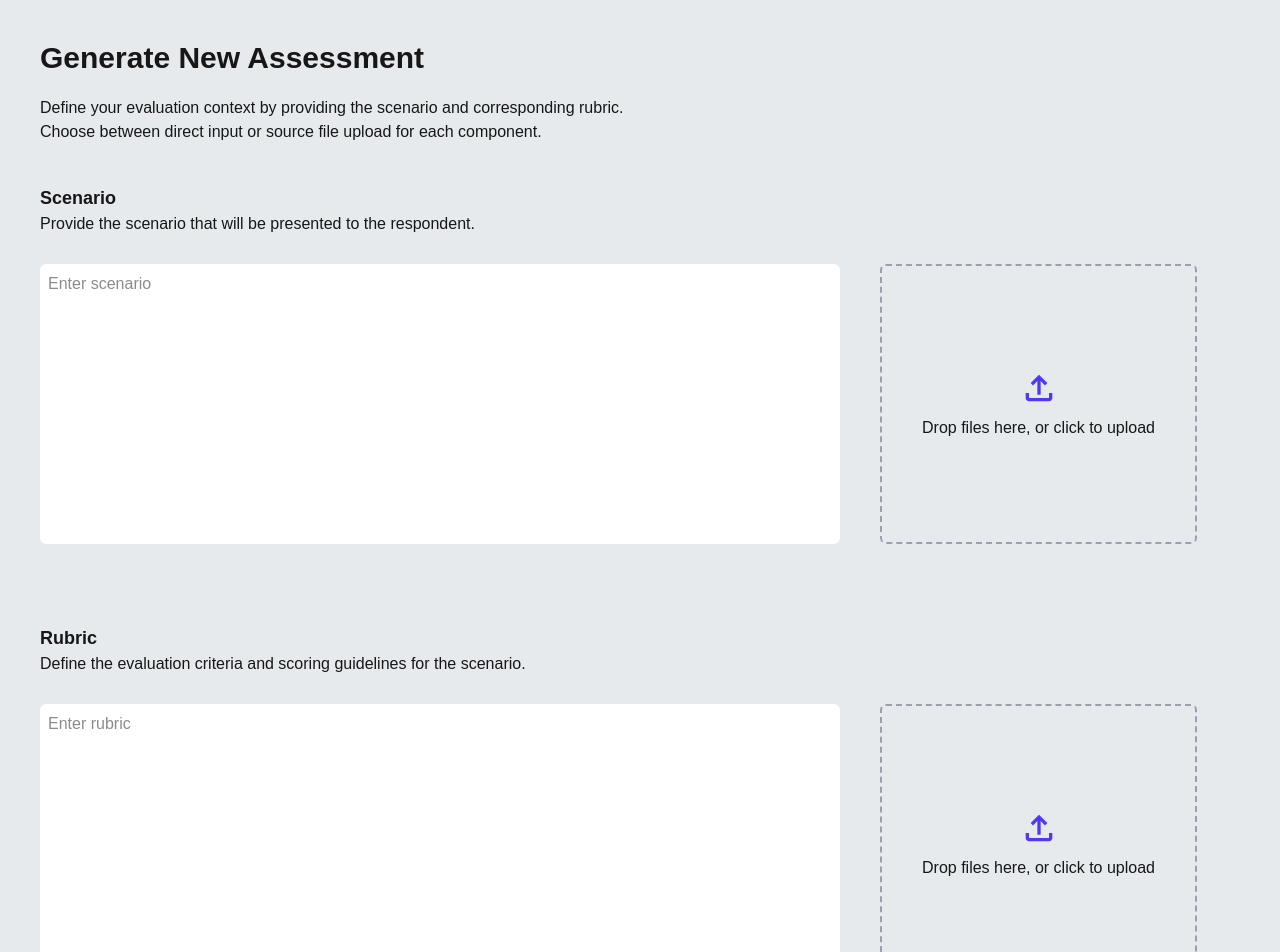
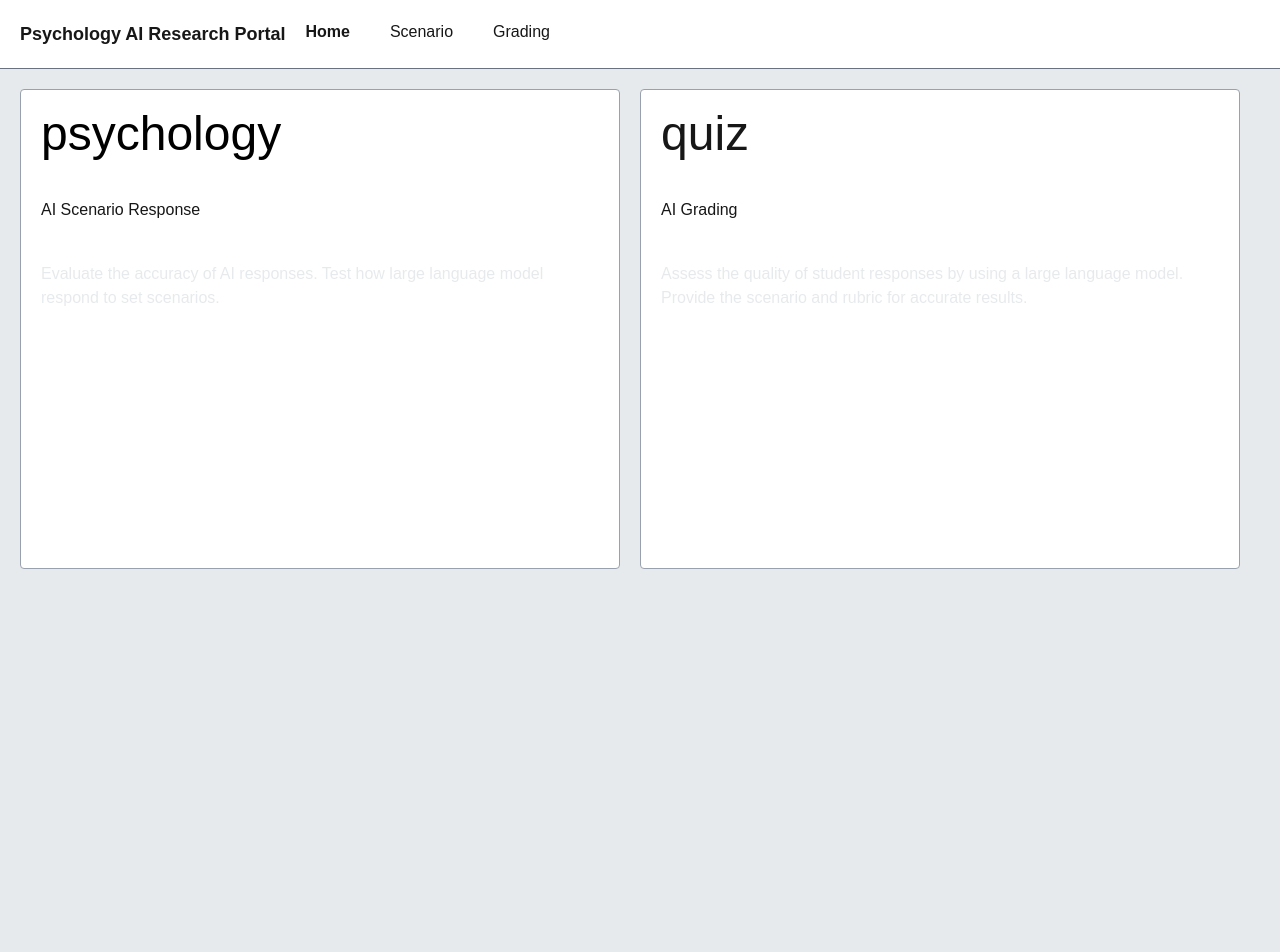
Before and after one commit to distortion1657/survey-agent, a Next.js app in the folder frontend/: page / in a window 1280 px wide. Shown: the top 952 px of the page. After the commit the page ends 800 px from the top, so only its background shows below. Built offline with nearby package versions, Linux system fonts and the light colour scheme.

Commit message:
feat: Migrated the previous page to a separate 'scenario' page, and built a better landing page

```diff
--- a/frontend/app/page.tsx
+++ b/frontend/app/page.tsx
@@ -1,139 +1,53 @@
-'use client'
-import { useState } from "react";
-import Image from "next/image";
-import axios from "axios";
-import { API } from "@/lib/api";
+"use client"
 import { useRouter } from "next/navigation";
+import Navbar from "./components/navbar";
+export default function Home(){
 
-export default function Home() {
-  const router = useRouter();
-  const [error, setError] = useState<string>('');
-  const [scenario, setScenario] = useState<string>('');
-  const [rubric, setRubric] = useState<string>('');
+  const router = useRouter()
+  function redirectToAIScenario(){
+    router.push('/scenario');
+  }
+  function redirectToAIGrading(){
+    router.push('/grading');
+  }
+  return(
 
-  async function handleSubmit(e: React.SubmitEvent) {
-    e.preventDefault();
-    const response = await API.post('/api/generate-ai-response', {
-      rubric: rubric,
-      scenario: scenario,
-    })
-    router.push('/response')
-  }
-  // Handle file selection for both scenario and rubric. The function strucutre might seem confusing but most of it is just specifying the types.
-  function handleSelect(
-    setter: (value: string) => void
-  ) {
-    return (e: React.ChangeEvent<HTMLInputElement>) => {
-      setter('') // Clear preoccupying value
-      const file = e.target.files?.[0]
-      const reader = new FileReader()
-      reader.onload = (readerEvent) => {
-        const text = readerEvent.target?.result
-        setter(text as string)
-      }
-      reader.onerror = () => {
-        setError('Error reading file.')
-      }
-      if (file) {
-        reader.readAsText(file)
-      } else {
-        setError('No file selected. Please provide a file.')
-      }
-    }
-  }
+    <div className = ''>
+      <Navbar />
+      {/* <div className = 'flex flex-col py-10 px-5 gap-9 bg-white'>
+        <h1 className = 'bg-blue-400 px-3 py-2 w-60 rounded-lg'>Bridging AI And Psychology  </h1>
+      <p> A sophisticated academic environment designed for faculty
+        to deploy complex psychological scenarios and
+        receive instant, AI-driven qualitative feedback.  </p>
+      </div> */}
+      <div className = 'p-5 flex flex-row gap-5'>
+        <div className = 'p-5 flex flex-col  sm:gap-y-10 md:gap-y-10 bg-white border-gray-400 border rounded-sm sm:h-80 md:h-120 w-150'>
+          <span className="material-symbols-outlined text-black text-5xl!">psychology</span>
+          <h2> AI Scenario Response </h2>
+          <p className = 'text-secondary'>
+          Evaluate the accuracy of AI responses. Test how large language model respond to set scenarios.
+          </p>
+          <button
+          className='bg-primary text-white px-5 py-3 font-bold transition-all duration-200 hover:scale-[1.04] active:scale-[0.98]'
+          onClick={redirectToAIScenario}> Launch Analysis Environment </button>
+          </div>
+        <div className = 'p-5 flex flex-col  sm:gap-y-10 md:gap-y-10  bg-white border-gray-400 border rounded-sm sm:h-80 md:h-120 w-150'>
+          <span className="material-symbols-outlined text-5xl! ">
+          quiz
+          </span>
+          <h2>AI Grading </h2>
 
-  async function handleFileSelectDrop() {
-    const dropZone = document.getElementById('scenarioDropZone')!;
-    const fileInput = document.getElementById('scenarioFile')! as HTMLInputElement;
-    setScenario(''); // Clear any existing value that might be on the text file
-    dropZone.addEventListener('drop', (e) => {
-      e.preventDefault()
-      const file = e.dataTransfer?.files[0]
-      const reader = new FileReader()
-
-      reader.onload = (e) => {
-        const text = e.target?.result
-        document.getElementById('scenario')!.textContent = text as string
-        setScenario(text as string)
-      }
-      reader.onerror = () => {
-        setError('Error reading file.')
-      }
-
-      if (file) {
-        reader.readAsText(file)
-      } else {
-        setError('No file selected. Please provide a file.')
-      }
-    })
-
-
-  }
-  return (
-    <div className="flex flex-col p-10 w-full ">
-      <header className="pb-10 w-full">
-        <h1 className="font-semibold text-3xl pb-5">Generate New Assessment</h1>
-        <p>Define your evaluation context by providing the scenario and corresponding rubric.</p>
-        <p>Choose between direct input or source file upload for each component.</p>
-      </header>
-      {error && <p className="text-red-500">{error}</p>}
-      <form className='flex flex-col ' onSubmit={handleSubmit}>
-        <label htmlFor="scenario" className="text-lg font-semibold">Scenario</label>
-        <p className='pb-7'>Provide the scenario that will be presented to the respondent.</p>
-        <div className='flex flex-row gap-10 pb-20'>
-          <textarea id="scenario"
-            name="scenario"
-            content={scenario}
-            value={scenario}
-            placeholder="Enter scenario "
-            onChange={(e) => setScenario(e.target.value)}
-            className="resize-none border-white bg-white rounded-md p-2 w-200 h-70"
-            required />
-
-          <label
-            className="flex flex-col items-center justify-center border-dashed border-2 border-gray-400 rounded-md bg-secondary p-10 "
-            id="scenarioDropZone">
-            <svg xmlns="http://www.w3.org/2000/svg" height="48px" viewBox="0 -960 960 960" width="48px" fill="#4f39f6" className='pb-2'>
-              <path d="M440-320v-326L336-542l-56-58 200-200 200 200-56 58-104-104v326h-80ZM240-160q-33 0-56.5-23.5T160-240v-120h80v120h480v-120h80v120q0 33-23.5 56.5T720-160H240Z" />
-            </svg>
-            <p>Drop files here, or click to upload</p>
-            <input type="file"
-              id="scenarioFile"
-              name="scenarioFile"
-              onChange={handleSelect(setScenario)}
-              className="hidden p-3 text-center" />
-          </label>
-        </div>
-        {/* Section for rubric */}
-        <label htmlFor="rubric" className="text-lg font-semibold">Rubric</label>
-        <p className='pb-7'>Define the evaluation criteria and scoring guidelines for the scenario.</p>
-        <div className='flex flex-row gap-10 pb-10'>
-          <textarea id="rubric"
-            name="rubric"
-            value={rubric}
-            placeholder="Enter rubric"
-            onChange={(e) => setRubric(e.target.value)}
-            className=" resize-none border-white bg-white rounded-md p-2 w-200 h-70"
-            required />
-
-          <label
-            className="flex flex-col items-center justify-center border-dashed border-2 border-gray-400 rounded-md bg-secondary p-10 "
-            id="rubricDropZone">
-            <svg xmlns="http://www.w3.org/2000/svg" height="48px" viewBox="0 -960 960 960" width="48px" fill="#4f39f6" className='pb-2'>
-              <path d="M440-320v-326L336-542l-56-58 200-200 200 200-56 58-104-104v326h-80ZM240-160q-33 0-56.5-23.5T160-240v-120h80v120h480v-120h80v120q0 33-23.5 56.5T720-160H240Z" />
-            </svg>
-            <p >Drop files here, or click to upload</p>
-            <input type="file"
-              id="rubricFile"
-              name="scenarioFile"
-              onChange={handleSelect(setRubric)}
-              className="hidden p-3 text-center" />
-          </label>
-        </div>
-        <button type="submit"
-          className='rounded-full hover:scale-105 transition-transform duration-200  border-indigo-600 bg-indigo-600 shadow-md shadow-indigo-600 text-white pl-4 pr-4 pt-3 pb-3 w-50'>Generate Assessment</button>
-      </form>
-
+          <p className = 'text-secondary'>
+            Assess the quality of student responses by using a large language model. Provide the scenario and rubric for accurate results.
+          </p>
+          <button
+          className='bg-primary text-white px-5 py-3 font-bold transition-all duration-200 hover:scale-[1.04] active:scale-[0.98]'
+          onClick={redirectToAIGrading}
+        >
+          Open Grading Interface
+        </button>
+          </div>
+      </div>
     </div>
-  );
+  )
 }
```
